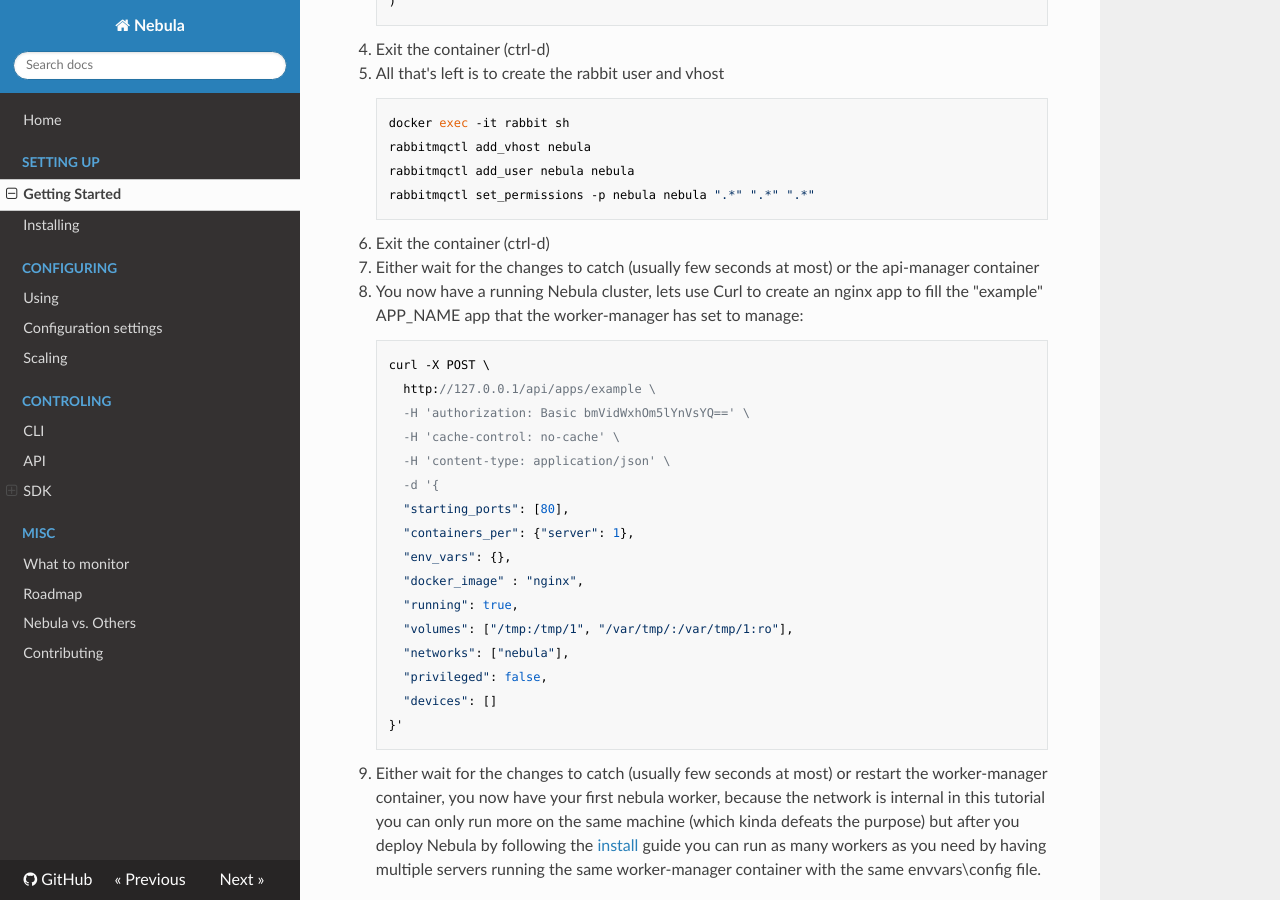
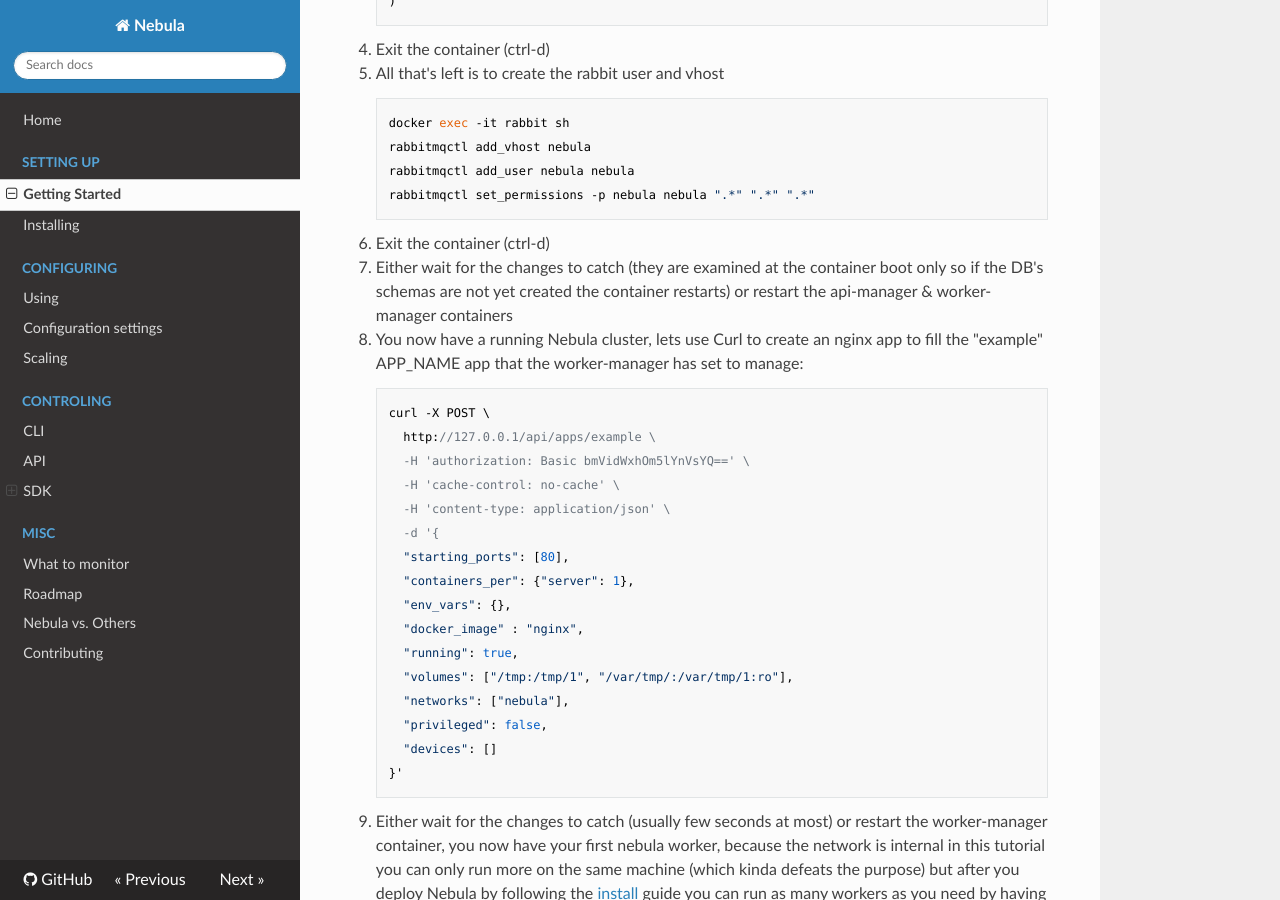
Before and after one commit to nebula-orchestrator/docs, an MkDocs documentation site: the page built from docs/getting-started.md, in a window 1280 px wide and 900 px high, scrolled down 774 px. Built offline with MkDocs 1.6.1, drawn with Linux system fonts in a browser that asks for light colours; nearby versions of some CDN libraries; old or Windows-style settings are respelled for this version of MkDocs.

Commit message:
getting start tutorial typo fixes

```diff
--- a/docs/getting-started.md
+++ b/docs/getting-started.md
@@ -29,7 +29,7 @@
 
 
 6. Exit the container (ctrl-d)
-7. Either wait for the changes to catch (usually few seconds at most) or the api-manager container
+7. Either wait for the changes to catch (they are examined at the container boot only so if the DB's schemas are not yet created the container restarts) or restart the api-manager & worker-manager containers
 8. You now have a running Nebula cluster, lets use Curl to create an nginx app to fill the "example" APP_NAME app that the worker-manager has set to manage:
 
         curl -X POST \
```
